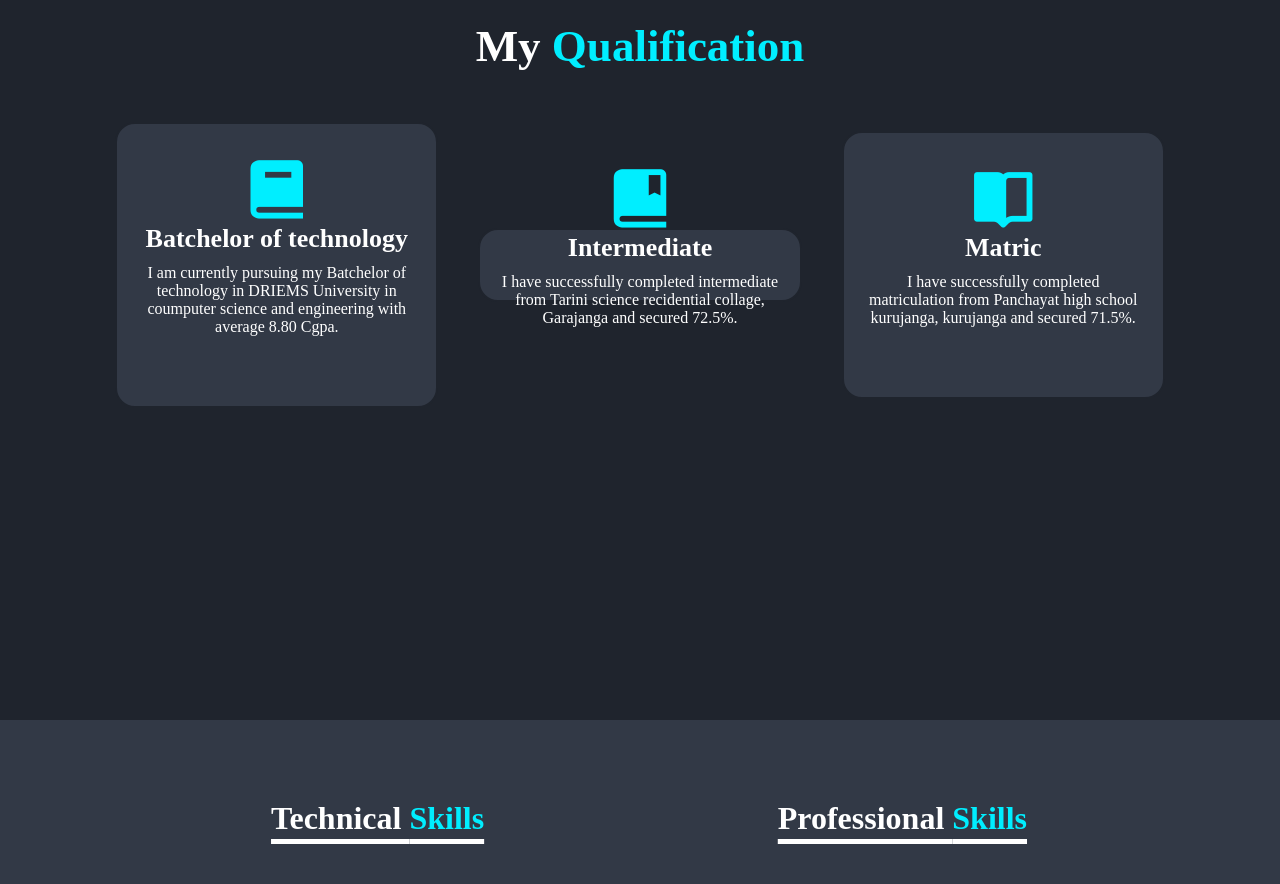
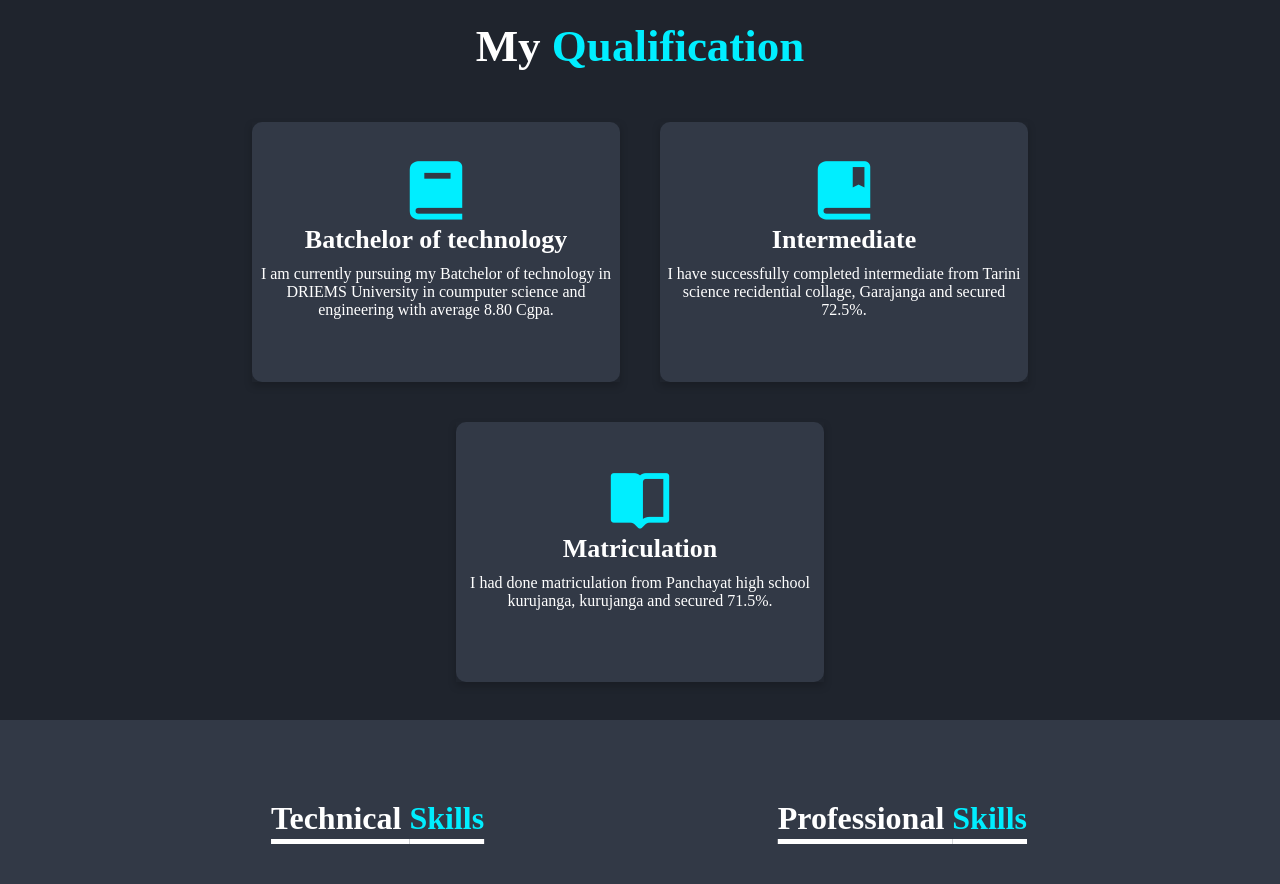
Before and after one commit to soumya-khuntia/portfolio, a plain HTML site: page index.html in a window 1280 px wide. Shown: the part 1680-2564 px from the top of the page. Drawn offline with nearby package versions, Linux system fonts and the light colour scheme.

Commit message:
add flip card

```diff
--- a/index.html
+++ b/index.html
@@ -81,12 +81,20 @@
         <h2 class="heading">My <span>Qualification</span></h2>
 
         <div class="services-container">
-            <div class="services-box">
-                <i class='bx bxs-book'></i>
-                <h3>Batchelor of technology</h3>
-                <p>I am currently pursuing my Batchelor of technology in DRIEMS University in coumputer science and
-                    engineering
-                    with average 8.80 Cgpa.</p>
+            <div class="flip-card">
+                <div class="flip-card-inner">
+                    <div class="flip-card-front">
+                        <i class='bx bxs-book'></i>
+                        <h3>Batchelor of technology</h3>
+                        <p>I am currently pursuing my Batchelor of technology in DRIEMS University in coumputer science
+                            and engineering
+                            with average 8.80 Cgpa.</p>
+                    </div>
+                    <div class="flip-card-back">
+                        <h2>Back Side</h2>
+                        <p>This is the back of the card</p>
+                    </div>
+                </div>
             </div>
 
             <div class="flip-card">
@@ -99,8 +107,23 @@
                         </p>
                     </div>
                     <div class="flip-card-back">
-                        <p class="title">BACK</p>
-                        <p>Leave Me</p>
+                        <h2>Back Side</h2>
+                        <p>This is the back of the card</p>
+                    </div>
+                </div>
+            </div>
+
+            <div class="flip-card">
+                <div class="flip-card-inner">
+                    <div class="flip-card-front">
+                        <i class='bx bxs-book-open'></i>
+                        <h3>Matriculation</h3>
+                        <p>I had done matriculation from Panchayat high school kurujanga, kurujanga
+                            and secured 71.5%.</p>
+                    </div>
+                    <div class="flip-card-back">
+                        <h2>Back Side</h2>
+                        <p>This is the back of the card</p>
                     </div>
                 </div>
             </div>
@@ -113,12 +136,12 @@
                 </p>
             </div> -->
 
-            <div class="services-box">
+            <!-- <div class="services-box">
                 <i class='bx bxs-book-open'></i>
                 <h3>Matric</h3>
                 <p>I have successfully completed matriculation from Panchayat high school kurujanga, kurujanga
                     and secured 71.5%.</p>
-            </div>
+            </div> -->
         </div>
     </section>
 
--- a/style.css
+++ b/style.css
@@ -297,32 +297,25 @@ span {
     transform: scale(1.02);
 }
 
-.services-box i,
-.flip-card i {
+.services-box i {
     font-size: 7rem;
     color: var(--main-color);
 }
 
-.services-box h3,
-.flip-card h3 {
+.services-box h3 {
     font-size: 2.6rem;
 }
 
-.services-box p,
-.flip-card p {
+.services-box p {
     font-size: 1.6rem;
     margin: 1rem 0 3rem;
 }
 
 .flip-card {
-    flex: 1 1 30rem;
-    position: relative;
-    background: var(--second-bg-color);
-    padding: 3rem 2rem 4rem;
-    border-radius: 2rem;
-    text-align: center;
-    border: .2rem solid var(--bg-color);
-    transition: .5s ease;
+    background-color: transparent;
+    width: 368px;
+    height: 260px;
+    perspective: 1000px;
 }
 
 .flip-card-inner {
@@ -330,8 +323,23 @@ span {
     width: 100%;
     height: 100%;
     text-align: center;
-    transition: transform 0.8s;
+    transition: transform 1s;
     transform-style: preserve-3d;
+    box-shadow: 0 4px 8px 0 rgba(0, 0, 0, 0.2);
+
+    p {
+        font-size: 1.6rem;
+        margin: 1rem 0 3rem;
+    }
+
+    h3 {
+        font-size: 2.6rem;
+    }
+
+    i {
+        font-size: 7rem;
+        color: var(--main-color);
+    }
 }
 
 .flip-card:hover .flip-card-inner {
@@ -341,22 +349,29 @@ span {
 .flip-card-front,
 .flip-card-back {
     position: absolute;
+    width: 100%;
+    height: 100%;
+    backface-visibility: hidden;
+    border-radius: 10px;
+}
+
+.flip-card-front {
+    background-color: var(--second-bg-color);
+    color: white;
     display: flex;
     flex-direction: column;
     justify-content: center;
-    width: 100%;
-    height: 100%;
-    backface-visibility: hidden;
-    border-radius: 1rem;
-}
-
-.flip-card-front {
-    color: white;
+    align-items: center;
 }
 
 .flip-card-back {
+    background-color: #2980b9;
     color: white;
     transform: rotateY(180deg);
+    display: flex;
+    flex-direction: column;
+    justify-content: center;
+    align-items: center;
 }
 
 /* My skills */
```
